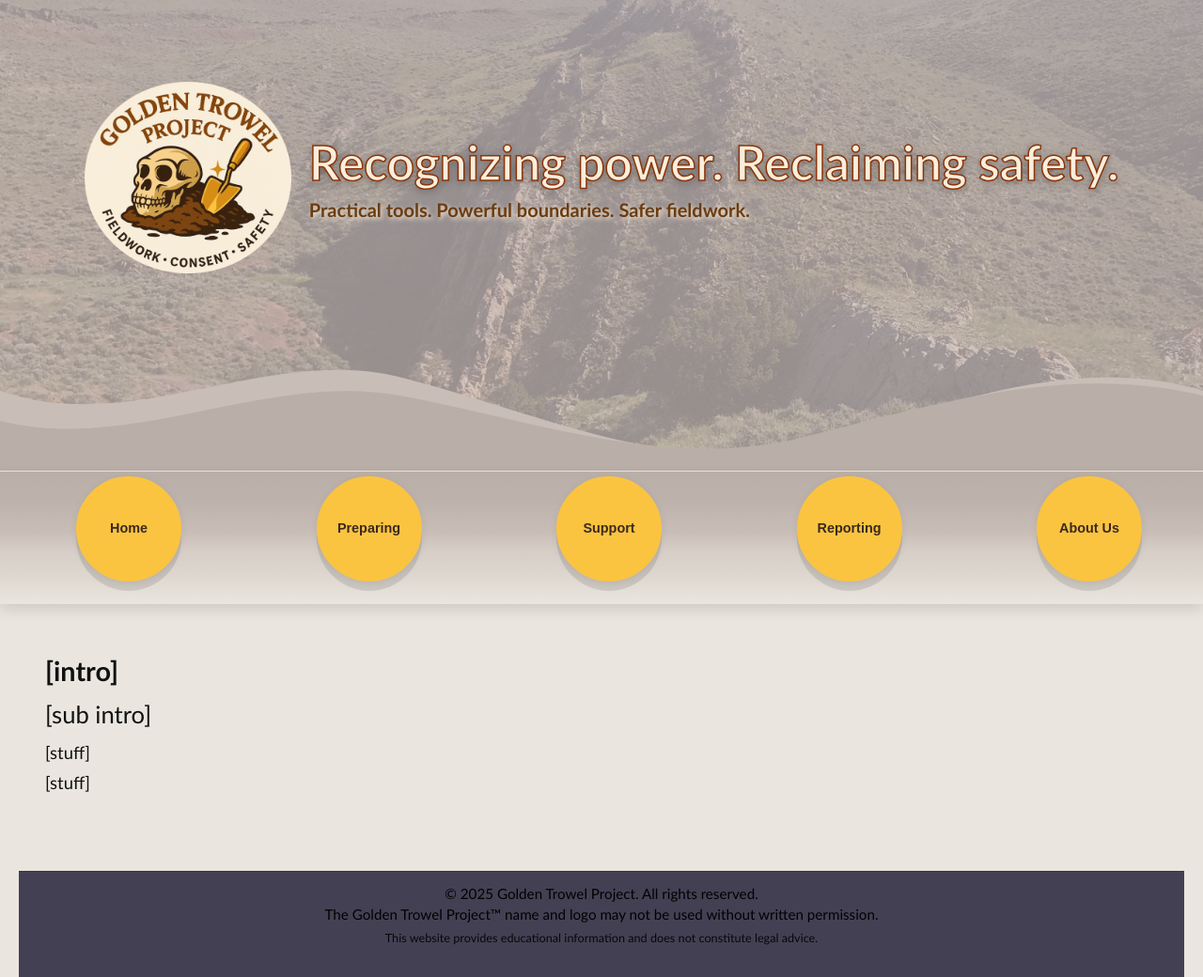
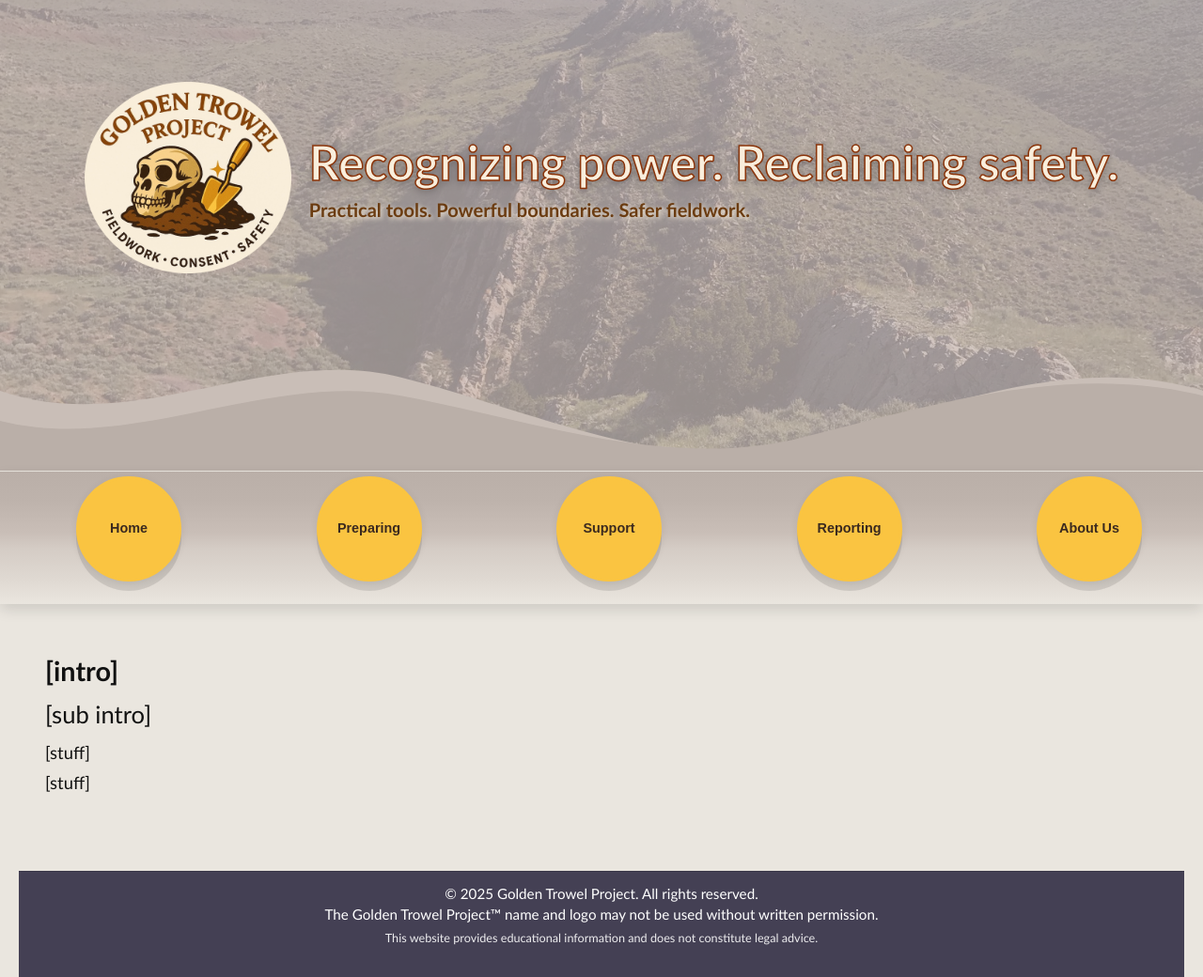
Before and after one commit to AnthroSafetyWarrior/GoldenTrowelProject, a Jekyll site: the page built from _pages/contact.html, in a window 1280 px wide. Shown: the whole page at 94% size. Built offline with Jekyll 4.4.1, drawn with Linux system fonts in a browser that asks for light colours.

```diff
--- a/_layouts/default.html
+++ b/_layouts/default.html
@@ -529,7 +529,7 @@
   /* tweak these 3 to taste */
   --glass-tint:  color-mix(in srgb, var(--off-white) 40%, transparent); /* warm amber haze */
   --glass-edge:  color-mix(in srgb, var(--wave-mid) 18%, transparent);        /* warm border */
-  --glass-shadow: 0 8px 18px rgba(59, 42, 31, .16);                        /* warm brown shadow */
+  --glass-shadow: rgba(0, 0, 0, 0.4) 0px 2px 4px, rgba(0, 0, 0, 0.3) 0px 7px 13px -3px, rgba(0, 0, 0, 0.2) 0px -3px 0px inset;
 }
 
 .card--glass{
@@ -876,7 +876,7 @@
   border-top: 1px solid color-mix(in srgb, #000 14%, transparent);
   font-size: .95rem;
   line-height: 1.45;
-  color: #000;
+  color: #FFF;
   text-align: center;
 }
 .legal-footer small{
```
